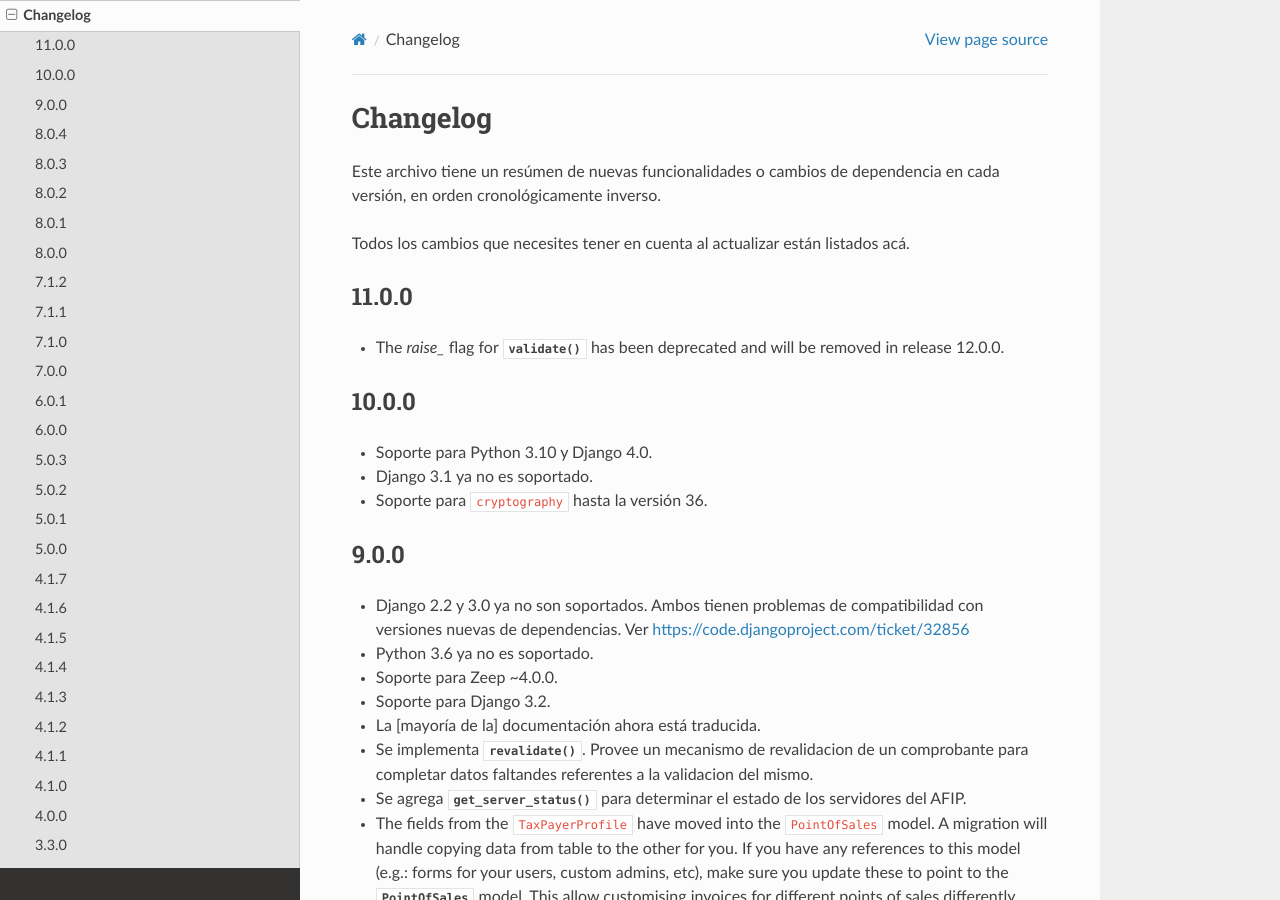
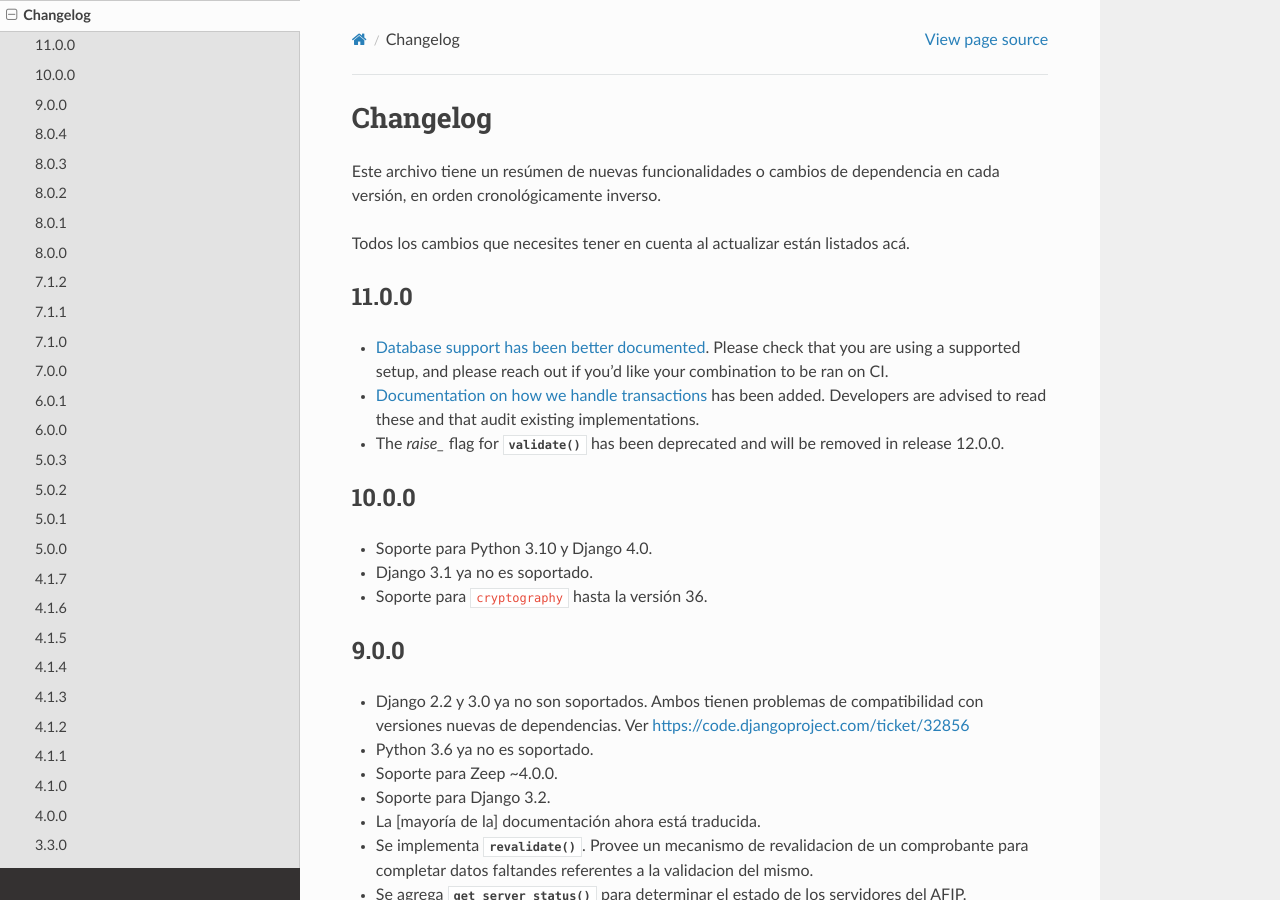
Before and after one commit to WhyNotHugo/django-afip, a Sphinx documentation site: the page built from docs/changelog.rst, in a window 1280 px wide and 900 px high. Built offline with Sphinx 7.4.7 and the Read the Docs theme 2.0.0, drawn with Linux system fonts in a browser that asks for light colours; the version number could not be read and is left out.

Commit message:
Add missing changelog entries

```diff
--- a/docs/changelog.rst
+++ b/docs/changelog.rst
@@ -10,6 +10,12 @@ acá.
 11.0.0
 ------
 
+- :ref:`Database support has been better documented <database-support>`. Please
+  check that you are using a supported setup, and please reach out if you'd
+  like your combination to be ran on CI.
+- :ref:`Documentation on how we handle transactions <transactions>` has been
+  added. Developers are advised to read these and that audit existing
+  implementations.
 - The `raise_` flag for :meth:`~.ReceiptQuerySet.validate` has been deprecated
   and will be removed in release 12.0.0.
 
--- a/docs/installation.rst
+++ b/docs/installation.rst
@@ -124,6 +124,8 @@ mismas migraciones para actualizar instancias productivas año tras año.
     squasheadas en esa versión y no está garantizado que actualizar salteándola
     funcione.
 
+.. _database-support:
+
 Database support
 ----------------
 
@@ -133,6 +135,8 @@ sqlite should work, and is only supported with the latest Python and latest
 Django. sqlite should only by used for prototypes, demos, or example projects,
 as it has not been tested for production-grade reliability.
 
+.. _transactions:
+
 Transactions
 ............
 
```
